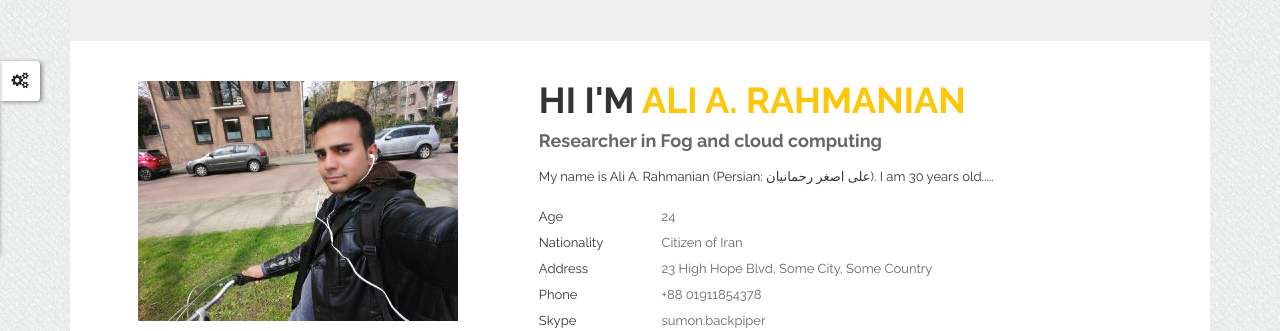
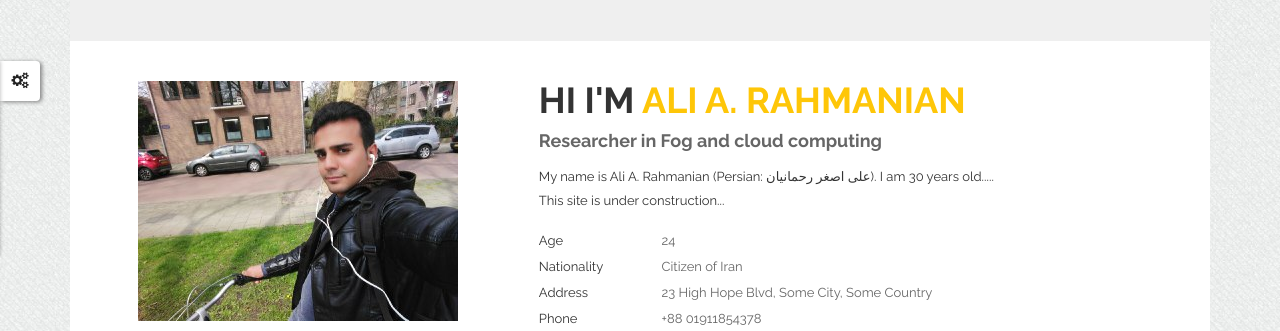
Before and after one commit to ali-rahmanian/ali-rahmanian.github.io, a plain HTML site: page index.html in a window 1280 px wide. Shown: the part 99-430 px from the top of the page. Drawn offline with Linux system fonts and the light colour scheme; some packages are replaced by stand-ins of ours.

Commit message:
Update index.html

```diff
--- a/index.html
+++ b/index.html
@@ -92,6 +92,7 @@
                                 <h3>Hi I'm <span>Ali A. Rahmanian</span></h3>
                                 <h4>Researcher in Fog and cloud computing</h4>
                                 <p>My name is Ali A. Rahmanian (Persian: علی اصغر رحمانیان). I am 30 years old.....</p>
+                                <p>This site is under construction...</p>
                                 <div class="person_information">
                                     <ul>
                                         <li><a href="#">Age</a></li>
```
